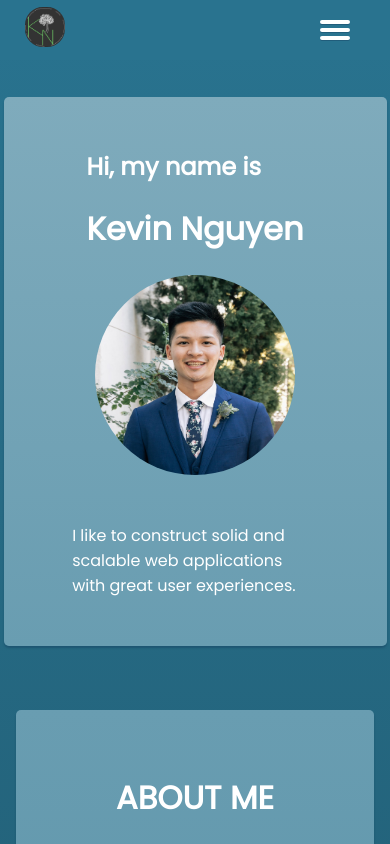
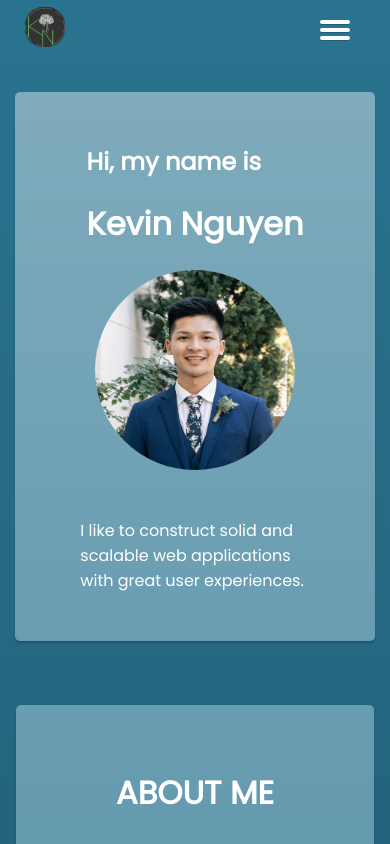
Before and after one commit to kvn-nguyen/portfolio, a Next.js app: page / in a window 390 px wide. Shown: the top 844 px of the page. Built offline with nearby package versions, Linux system fonts and the light colour scheme.

Commit message:
homepage media query added

```diff
--- a/styles/Homepage.module.css
+++ b/styles/Homepage.module.css
@@ -3,8 +3,7 @@
   display: flex;
   flex-direction: column;
   justify-content: center;
-  padding-top: 65px;
-  /* height: 90vh; */
+  padding-top: 60px;
 }
 .firstContainer {
   align-items: center;
@@ -49,6 +48,12 @@
   }
 }
 
+@media screen and (max-width: 576px) {
+    .firstContainer {
+      width: 84%;
+    }
+  }
+
 @media (min-width: 1200px) {
   .firstContainer {
     justify-content: center;
```
